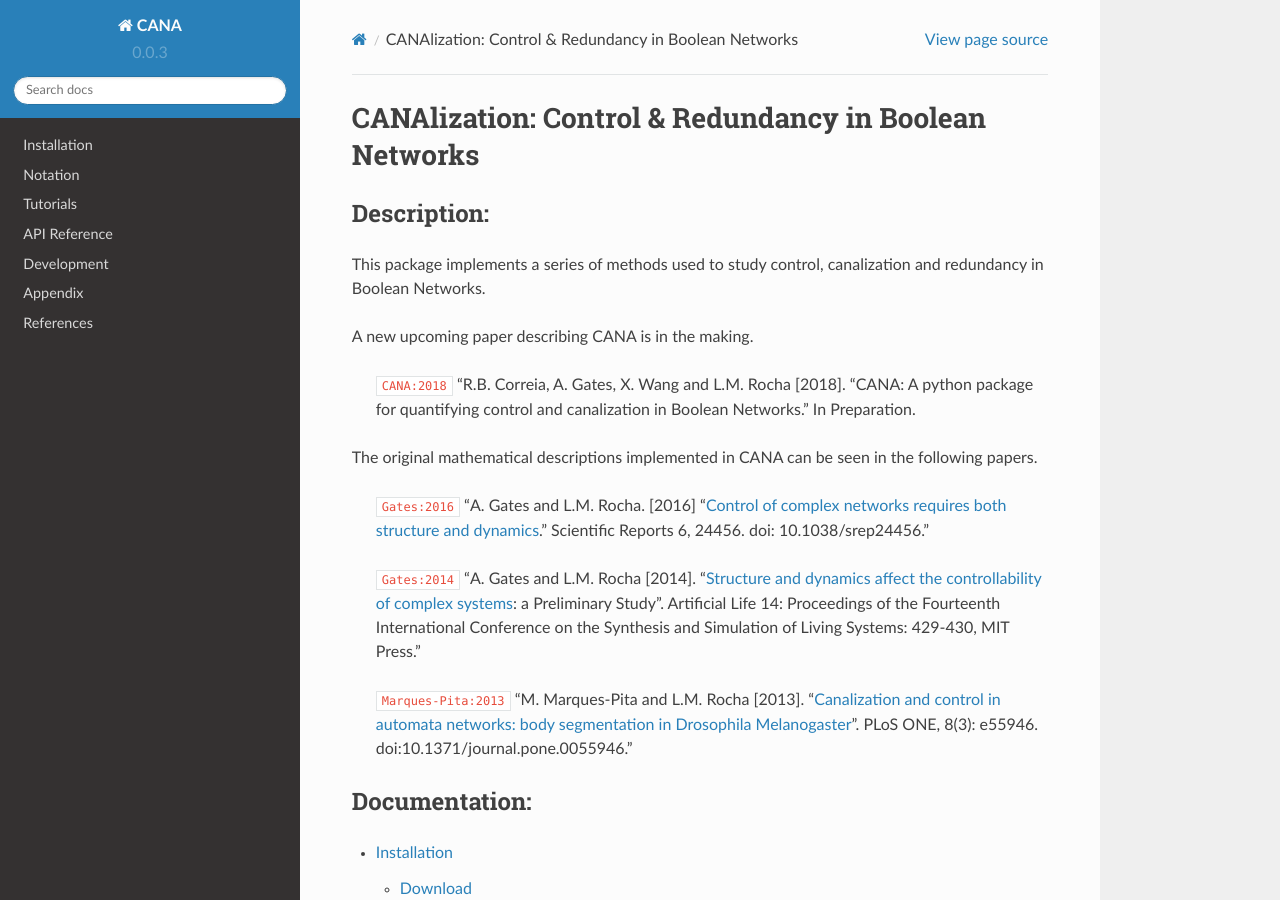
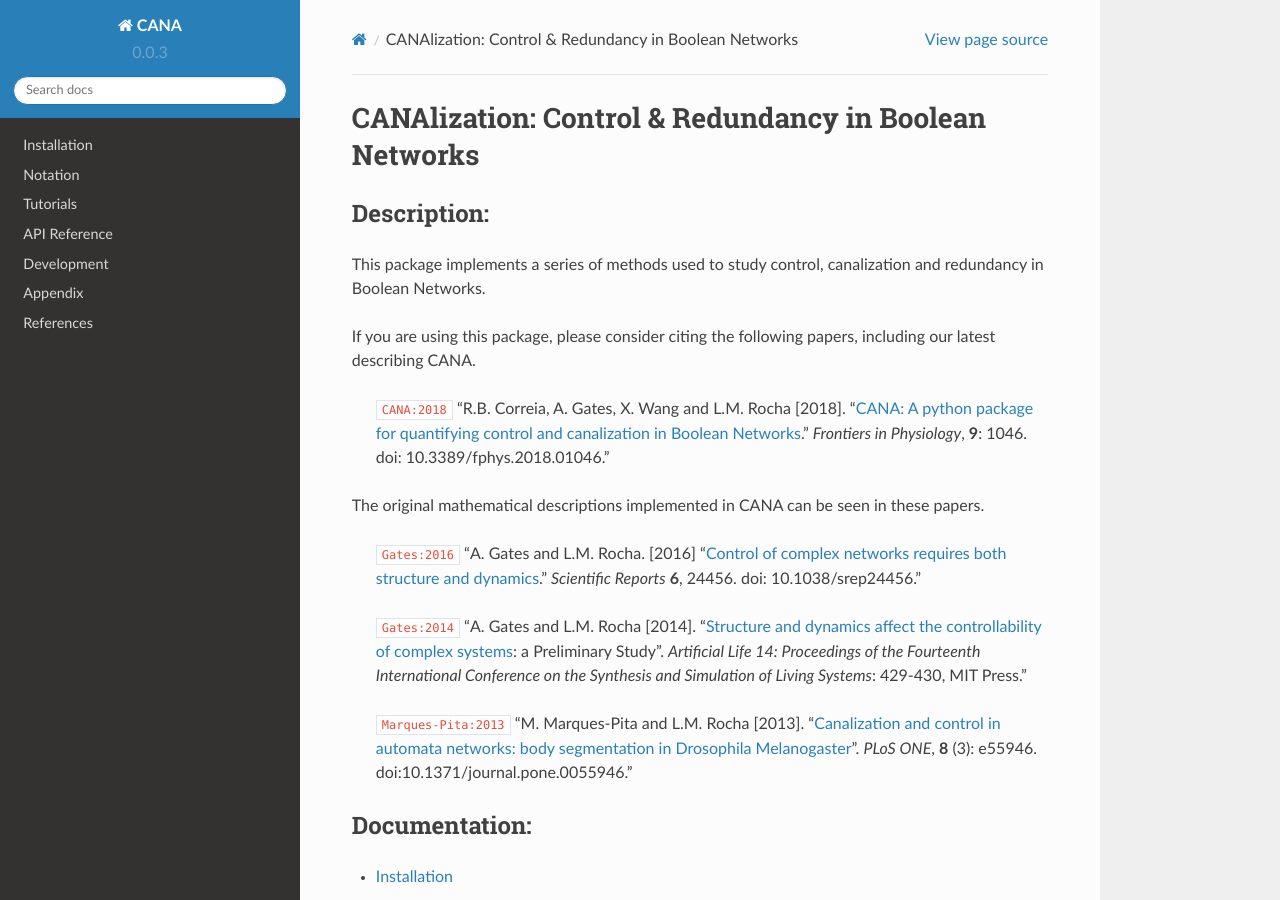
Before and after one commit to CASCI-lab/CANA, a Sphinx documentation site: the page built from docs/source/index.rst, in a window 1280 px wide and 900 px high. Built offline with Sphinx 7.4.7 and the Read the Docs theme 2.0.0, drawn with Linux system fonts in a browser that asks for light colours; cross-references to code outside the pages are shown as plain code.

Commit message:
Citation to Frontiers paper
Changed the citation of the CANA paper to point to the Frontiers paper.

```diff
--- a/docs/source/index.rst
+++ b/docs/source/index.rst
@@ -8,21 +8,23 @@ Description:
 
 This package implements a series of methods used to study control, canalization and redundancy in Boolean Networks.
 
-A new upcoming paper describing CANA is in the making.
+If you are using this package, please consider citing the following papers, including our latest describing CANA.
 
-	:cite:`CANA:2018` "R.B. Correia, A. Gates, X. Wang and L.M. Rocha [2018]. "CANA: A python package for quantifying control and canalization in Boolean Networks." In Preparation.
+	:cite:`CANA:2018` "R.B. Correia, A. Gates, X. Wang and L.M. Rocha [2018]. "`CANA: A python package for quantifying control and canalization in Boolean Networks`__." *Frontiers in Physiology*, **9**: 1046. doi: 10.3389/fphys.2018.01046."
 
-The original mathematical descriptions implemented in CANA can be seen in the following papers.
+	__ https://www.informatics.indiana.edu/rocha/publications/FSB18.php
 
-	:cite:`Gates:2016` "A. Gates and L.M. Rocha. [2016] "`Control of complex networks requires both structure and dynamics`__." Scientific Reports 6, 24456. doi: 10.1038/srep24456."
+The original mathematical descriptions implemented in CANA can be seen in these papers.
+
+	:cite:`Gates:2016` "A. Gates and L.M. Rocha. [2016] "`Control of complex networks requires both structure and dynamics`__." *Scientific Reports* **6**, 24456. doi: 10.1038/srep24456."
 
 	__ http://www.informatics.indiana.edu/rocha/publications/NSR16.php
 
-	:cite:`Gates:2014` "A. Gates and L.M. Rocha [2014]. "`Structure and dynamics affect the controllability of complex systems`__: a Preliminary Study". Artificial Life 14: Proceedings of the Fourteenth International Conference on the Synthesis and Simulation of Living Systems: 429-430, MIT Press."
+	:cite:`Gates:2014` "A. Gates and L.M. Rocha [2014]. "`Structure and dynamics affect the controllability of complex systems`__: a Preliminary Study". *Artificial Life 14: Proceedings of the Fourteenth International Conference on the Synthesis and Simulation of Living Systems*: 429-430, MIT Press."
 
 	__ http://www.informatics.indiana.edu/rocha/publications/alife14a.html
 
-	:cite:`Marques-Pita:2013` "M. Marques-Pita and L.M. Rocha [2013]. "`Canalization and control in automata networks: body segmentation in Drosophila Melanogaster`__". PLoS ONE, 8(3): e55946. doi:10.1371/journal.pone.0055946."
+	:cite:`Marques-Pita:2013` "M. Marques-Pita and L.M. Rocha [2013]. "`Canalization and control in automata networks: body segmentation in Drosophila Melanogaster`__". *PLoS ONE*, **8** (3): e55946. doi:10.1371/journal.pone.0055946."
 
 	__ http://www.informatics.indiana.edu/rocha/publications/plos2012.html
 
--- a/docs/source/refs.bib
+++ b/docs/source/refs.bib
@@ -9,12 +9,18 @@
 
 
 @article{CANA:2018,
-	Author = {Rion Brattig Correia and Alex Gates and Xuan Wang and Luis M. Rocha},
+	Author = {Rion Brattig Correia and Alexander J. Gates and Xuan Wang and Luis M. Rocha},
 	Date-Added = {2018-02-19 19:51:34 +0000},
-	Date-Modified = {2018-02-19 19:54:49 +0000},
-	Journal = {In Preparation},
-	Title = {CANA: A python package for quantifying control and canalization in Boolean Networks},
-	Year = {2018}}
+	Date-Modified = {2018-08-29 12:07:42 -0400},
+	Doi = {10.3389/fphys.2018.01046},
+	Journal = {Frontiers in Physiology},
+	Month = {8},
+	Pages = {1046},
+	Title = {CANA: A Python Package for Quantifying Control and Canalization in Boolean Networks},
+	Url = {http://www.informatics.indiana.edu/rocha/publications/FSB18.php},
+	Volume = {9},
+	Year = {2018},
+	Bdsk-Url-1 = {https://doi.org/10.3389/fphys.2018.01046}}
 
 @article{Quine:1955,
 	Author = {Quine, W V},
@@ -134,12 +140,13 @@
 @article{Marques-Pita:2013,
 	Author = {Manual Marques-Pita and Luis M. Rocha},
 	Date-Added = {2017-03-20 17:31:27 +0000},
-	Date-Modified = {2017-03-20 17:33:46 +0000},
-	Doi = {doi:10.1371/journal.pone.0055946.},
+	Date-Modified = {2018-08-29 12:08:39 -0400},
+	Doi = {10.1371/journal.pone.0055946.},
 	Journal = {PLoS ONE},
 	Number = {3},
 	Pages = {e55946},
 	Title = {Canalization and control in automata networks: body segmentation in Drosophila Melanogaster},
+	Url = {http://www.informatics.indiana.edu/rocha/publications/plos2012.html},
 	Volume = {8},
 	Year = {2013},
 	Bdsk-Url-1 = {http://dx.doi.org/10.1371/journal.pone.0055946.}}
@@ -157,7 +164,7 @@
 @article{Gates:2016,
 	Author = {Alex Gates and Luis M. Rocha},
 	Date-Added = {2017-03-20 17:28:58 +0000},
-	Date-Modified = {2017-03-20 17:47:37 +0000},
+	Date-Modified = {2018-08-29 12:07:46 -0400},
 	Doi = {10.1038/srep24456},
 	Journal = {Scientific Reports},
 	Number = {24456},
```
Also changed, not shown: other parts of docs/source/refs.bib (+1 -1 lines), README.md (+1 -1 lines).
